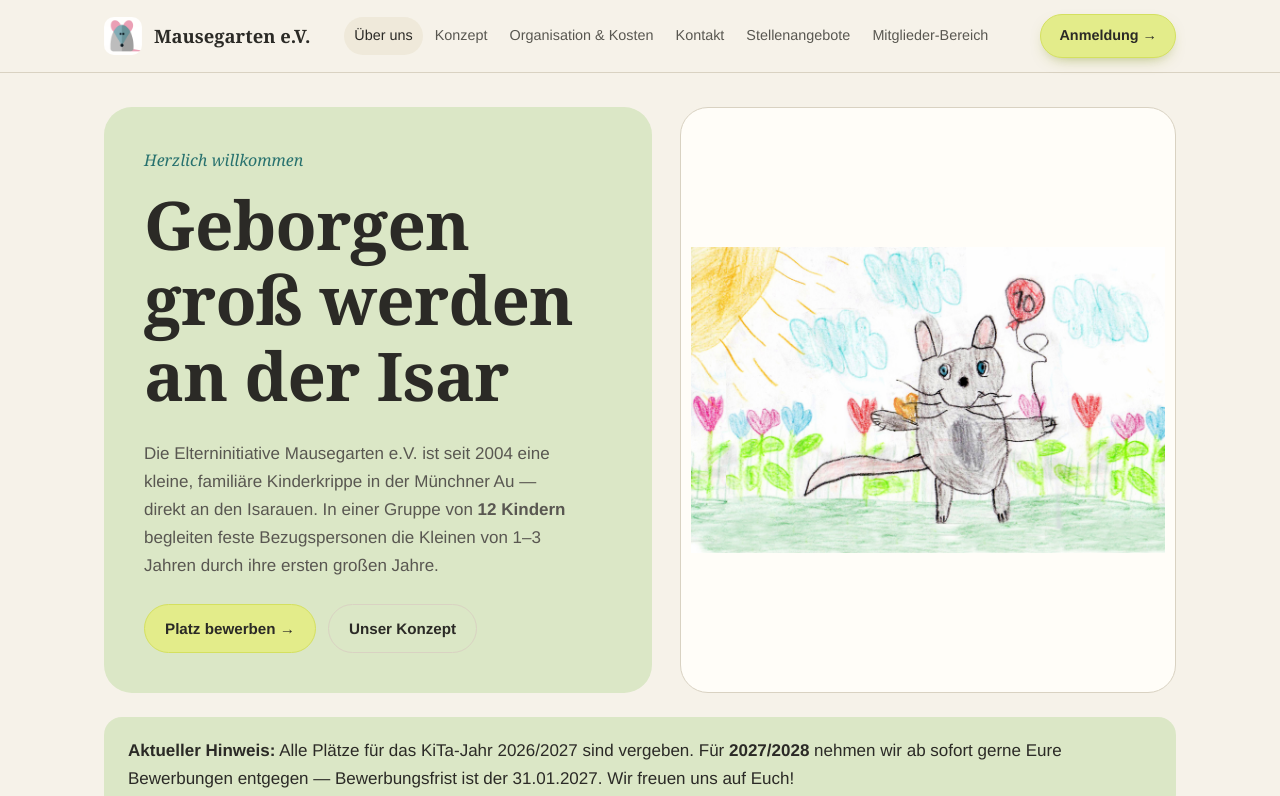
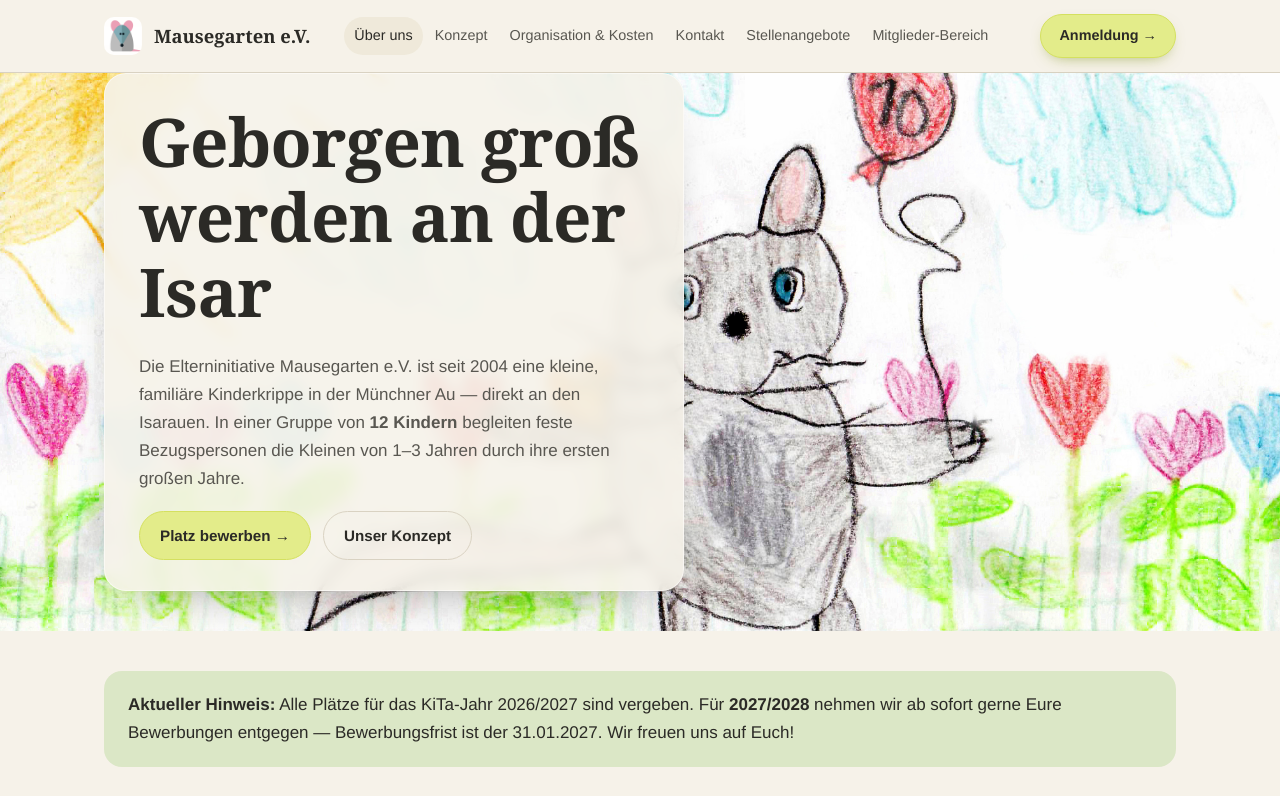
Before and after one commit to lksbrssr/mausegarten, a Next.js app: page / in a window 1280 px wide. Shown: the top 796 px of the page. Built offline with nearby package versions, Linux system fonts and the light colour scheme.

Commit message:
Passwortschutz entfernt (Draft), Hero full-width mit überlagertem Text, 'Herzlich willkommen' raus

```diff
--- a/app/globals.css
+++ b/app/globals.css
@@ -213,6 +213,56 @@ a:hover { text-decoration: underline; }
   .hero-art { min-height: 240px; }
 }
 
+/* ---------- Full-width hero banner ---------- */
+.hero-full {
+  position: relative;
+  width: 100vw;
+  left: 50%;
+  margin-left: -50vw;
+  margin-top: 0;
+  margin-bottom: 40px;
+  min-height: 500px;
+  display: flex;
+  align-items: flex-end;
+  overflow: hidden;
+}
+.hero-full-img {
+  position: absolute;
+  inset: 0;
+  width: 100%;
+  height: 100%;
+  object-fit: cover;
+  object-position: center 42%;
+}
+.hero-full-overlay {
+  position: relative;
+  z-index: 1;
+  width: 100%;
+  max-width: var(--maxw);
+  margin: 0 auto;
+  padding: 0 24px 40px;
+  display: flex;
+}
+.hero-full-text {
+  max-width: 580px;
+  background: rgba(246, 242, 233, 0.9);
+  backdrop-filter: blur(7px);
+  border: 1px solid rgba(255, 255, 255, 0.5);
+  border-radius: 22px;
+  padding: 30px 34px;
+  box-shadow: 0 20px 50px -28px rgba(0, 0, 0, 0.45);
+}
+.hero-full-text h1 { color: var(--ink); margin-bottom: 0.35em; }
+.hero-full-text p { color: var(--ink-soft); margin-bottom: 18px; }
+
+@media (max-width: 820px) {
+  .hero-full { min-height: 420px; }
+  .hero-full-text { padding: 24px; }
+}
+@media (max-width: 520px) {
+  .hero-full { min-height: 360px; }
+}
+
 /* ---------- Sections ---------- */
 .section { margin: 56px 0; }
 .section-head {
--- a/app/page.jsx
+++ b/app/page.jsx
@@ -12,9 +12,14 @@ const cards = [
 export default function Home() {
   return (
     <div className="wrap">
-      <section className="hero">
-        <div className="hero-card">
-          <span className="eyebrow">Herzlich willkommen</span>
+      <section className="hero-full">
+        <img
+          className="hero-full-img"
+          src="/images/hero-original.jpg"
+          alt="Kinderzeichnung der Mausegarten-Maus mit Luftballon, Sonne und Blumen"
+        />
+        <div className="hero-full-overlay">
+          <div className="hero-full-text">
             <h1>Geborgen groß werden an der Isar</h1>
             <p>
               Die Elterninitiative Mausegarten e.V. ist seit 2004 eine kleine,
@@ -28,8 +33,6 @@ export default function Home() {
               <Link href="/konzept" className="btn ghost">Unser Konzept</Link>
             </div>
           </div>
-        <div className="hero-art">
-          <img src="/images/hero-original.jpg" alt="Kinderzeichnung der Mausegarten-Maus mit Luftballon, Sonne und Blumen" />
         </div>
       </section>
 
```
Also changed, not shown: middleware.js (deleted, +0 -34 lines). Lines whose indentation alone changed are shown as unchanged.
